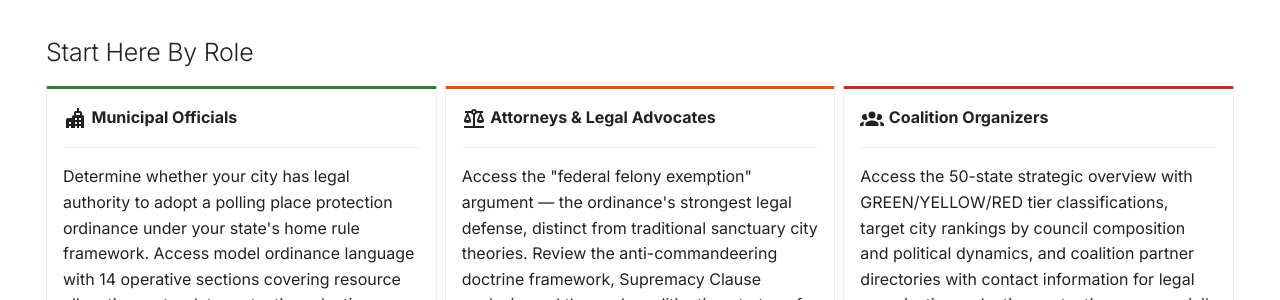
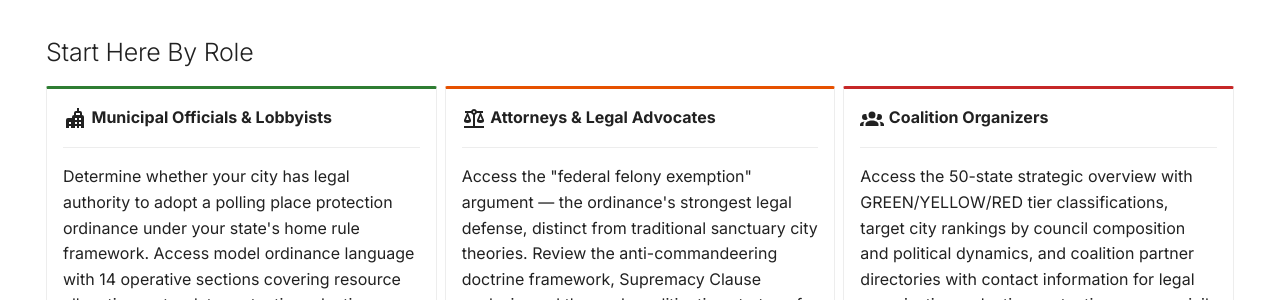
Before and after one commit to jameshodlen/elections-protections, an MkDocs documentation site: the page built from docs/index.md, in a window 1280 px wide and 900 px high, scrolled down 1011 px. Shown: the part 153-453 px from the top of the window. Built offline with MkDocs 1.6.1 and Material for MkDocs 9.7.7, drawn with Linux system fonts in a browser that asks for light colours.

Commit message:
Update Municipal Officials section to include Lobbyists

```diff
--- a/docs/index.md
+++ b/docs/index.md
@@ -43,7 +43,7 @@ Municipal ordinances represent the **most legally durable** pre-election interve
 
 <div class="grid cards" markdown>
 
--   :material-city-variant:{ .lg .middle } **Municipal Officials**
+-   :material-city-variant:{ .lg .middle } **Municipal Officials & Lobbyists**
 
     ---
 
```
